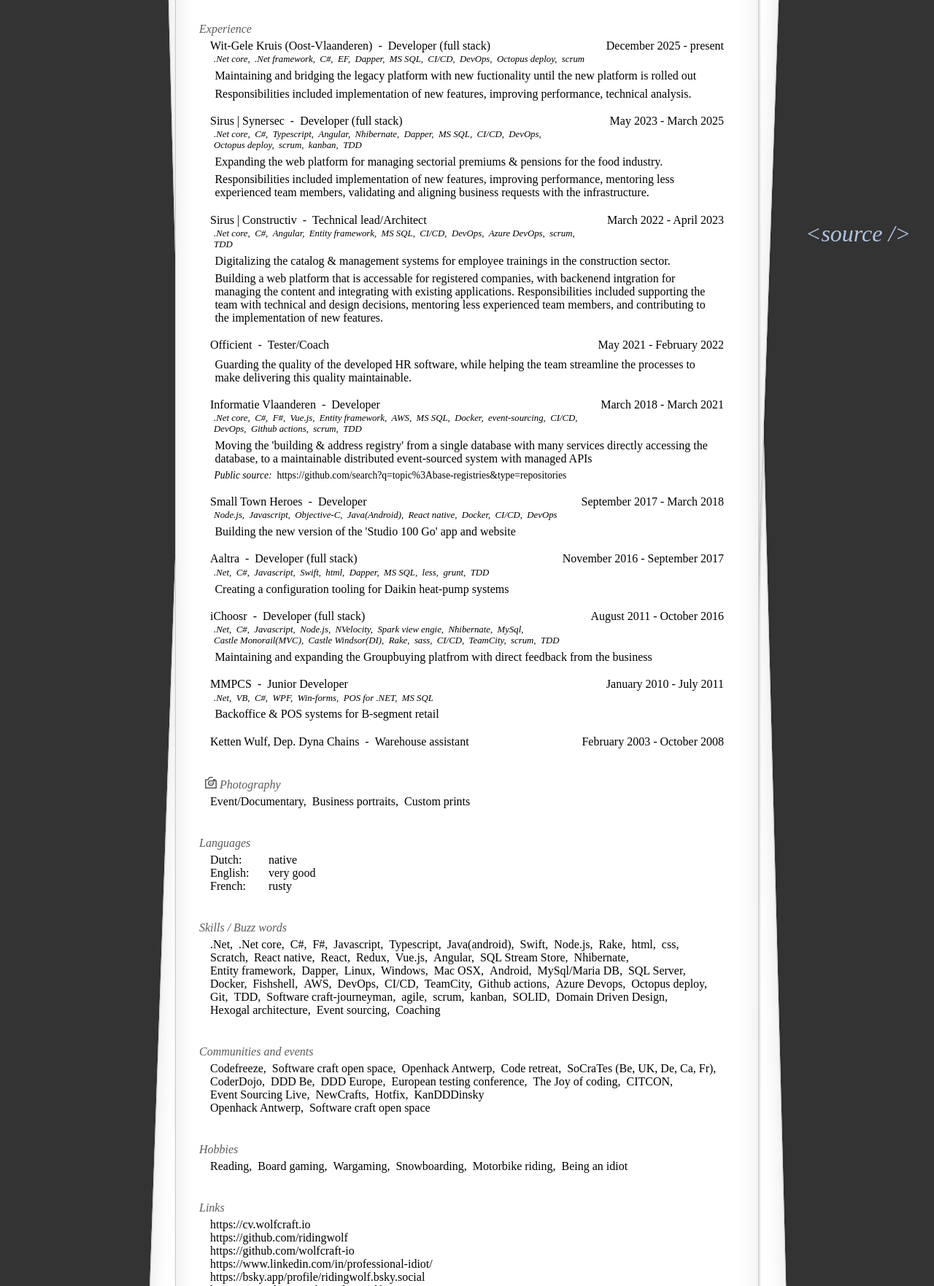
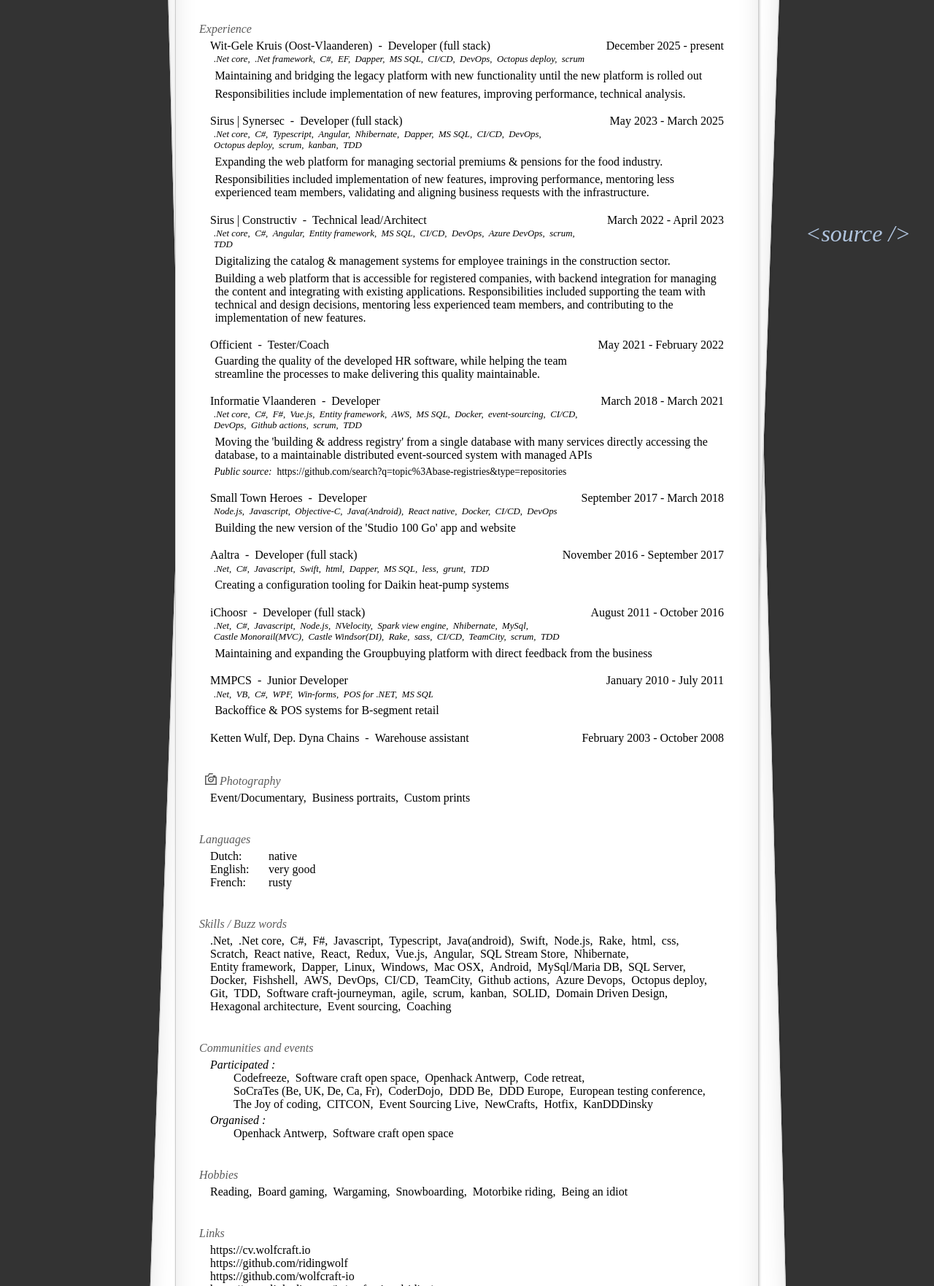
Before and after one commit to ridingwolf/ridingwolf.github.io, a plain HTML site: page index.html in a window 1280 px wide. Shown: the part 450-2213 px from the top of the page at 73% size. Drawn offline with Linux system fonts and the light colour scheme; a web font is replaced by a local one.

Commit message:
fix class names, html structure and typos
- replace all spaces when building css class names and retarget
  the activities styling to the communities-and-events section
- fix title fallback, error handler and data path in render_data.js
- use html5 doctype, move footer into body, add alt to loading image
- correct typos in the CV data, README and PR template
- remove empty stack from the Officient entry
- add .mailmap to unify author identities

Co-Authored-By: Claude Fable 5.2 <noreply@anthropic.com>

```diff
--- a/Curriculum_vitae.json
+++ b/Curriculum_vitae.json
@@ -34,8 +34,8 @@
 			"Period" : "December 2025 - present",
 			"Function" : "Developer (full stack)",
 			"Stack" : [".Net core", ".Net framework", "C#", "EF", "Dapper", "MS SQL", "CI/CD", "DevOps", "Octopus deploy", "scrum"],
-			"Description headline": "Maintaining and bridging the legacy platform with new fuctionality until the new platform is rolled out",
-			"Description": "Responsibilities included implementation of new features, improving performance, technical analysis."
+			"Description headline": "Maintaining and bridging the legacy platform with new functionality until the new platform is rolled out",
+			"Description": "Responsibilities include implementation of new features, improving performance, technical analysis."
 		},
 		{
 			"Company" : "Sirus | Synersec",
@@ -51,13 +51,12 @@
 			"Function" : "Technical lead/Architect",
 			"Stack" : [".Net core", "C#", "Angular", "Entity framework", "MS SQL", "CI/CD", "DevOps", "Azure DevOps", "scrum", "TDD"],
 			"Description headline": "Digitalizing the catalog & management systems for employee trainings in the construction sector.",
-			"Description": "Building a web platform that is accessable for registered companies, with backenend intgration for managing the content and integrating with existing applications. Responsibilities included supporting the team with technical and design decisions, mentoring less experienced team members, and contributing to the implementation of new features."
+			"Description": "Building a web platform that is accessible for registered companies, with backend integration for managing the content and integrating with existing applications. Responsibilities included supporting the team with technical and design decisions, mentoring less experienced team members, and contributing to the implementation of new features."
 		},
 		{
 			"Company" : "Officient",
 			"Period" : "May 2021 - February 2022",
 			"Function" : "Tester/Coach",
-			"Stack" : [],
 			"Description": "Guarding the quality of the developed HR software, while helping the team streamline the processes to make delivering this quality maintainable."
 		},
 		{
@@ -86,8 +85,8 @@
 			"Company" : "iChoosr",
 			"Period" : "August 2011 - October 2016",
 			"Function" : "Developer (full stack)",
-			"Stack" : [".Net", "C#", "Javascript", "Node.js", "NVelocity", "Spark view engie", "Nhibernate", "MySql", "Castle Monorail(MVC)", "Castle Windsor(DI)", "Rake", "sass", "CI/CD", "TeamCity", "scrum", "TDD"],
-			"Description": "Maintaining and expanding the Groupbuying platfrom with direct feedback from the business"
+			"Stack" : [".Net", "C#", "Javascript", "Node.js", "NVelocity", "Spark view engine", "Nhibernate", "MySql", "Castle Monorail(MVC)", "Castle Windsor(DI)", "Rake", "sass", "CI/CD", "TeamCity", "scrum", "TDD"],
+			"Description": "Maintaining and expanding the Groupbuying platform with direct feedback from the business"
 		},
 		{
 			"Company" : "MMPCS",
@@ -114,7 +113,7 @@
 		"React native", "React", "Redux", "Vue.js", "Angular",  "SQL Stream Store", "Nhibernate", "Entity framework", "Dapper",
 		"Linux", "Windows", "Mac OSX", "Android", "MySql/Maria DB", "SQL Server", "Docker", "Fishshell", "AWS",
 		"DevOps", "CI/CD", "TeamCity", "Github actions", "Azure Devops", "Octopus deploy",
-		"Git", "TDD", "Software craft-journeyman", "agile", "scrum", "kanban", "SOLID", "Domain Driven Design", "Hexogal architecture", "Event sourcing", "Coaching"
+		"Git", "TDD", "Software craft-journeyman", "agile", "scrum", "kanban", "SOLID", "Domain Driven Design", "Hexagonal architecture", "Event sourcing", "Coaching"
 	],
 	"Communities and events" : {
 		"Participated" : [
--- a/index.html
+++ b/index.html
@@ -1,4 +1,4 @@
-<!DOCTYPE html PUBLIC "-//W3C//DTD XHTML 1.1//EN" "http://www.w3.org/TR/xhtml11/DTD/xhtml11.dtd">
+<!DOCTYPE html>
 <html>
 	<head>
 		<meta charset="utf-8" />
@@ -6,16 +6,16 @@
 		<link rel="apple-touch-icon" href="/assets/apple-touch-180x180.png" />
 		<meta http-equiv="X-Clacks-Overhead" content="GNU Terry Pratchett" />
 		<title>Wolfcraft I/O</title>
-		<meta name="description" content="Resume for the idot in charge at Wolfcraft I/O" />
+		<meta name="description" content="Resume for the idiot in charge at Wolfcraft I/O" />
 		<link rel="stylesheet" type="text/css" href="/style/main.css"/>
 		<script type="module" src="/scripts/render_data.js" defer></script>
 	</head>
 	<body>
 		<div id="loading-screen">
-			<img src="/assets/loading.png" class="loading no-style">
+			<img src="/assets/loading.png" class="loading" alt="Loading">
 		</div>
+		<footer>
+			<a href="https://github.com/ridingwolf/ridingwolf.github.io" id="source">&lt;source &sol;&gt;</a>
+		</footer>
 	</body>
-	<footer>
-		<a href="https://github.com/ridingwolf/ridingwolf.github.io" id="source">&lt;source &sol;&gt;</a>
-	</footer>
 </html>
--- a/scripts/formatters.js
+++ b/scripts/formatters.js
@@ -26,7 +26,7 @@ function formatEmail(email){
 }
 
 function formatClassName(name){
-	return (name || '').toLowerCase().replace(/ /, '-');
+	return (name || '').toLowerCase().replace(/\s+/g, '-');
 }
 
 function formatString(data){
@@ -44,7 +44,7 @@ function formatString(data){
 
 	// chrome casts an string "month year" to a date, day 1 of that month, which gives wrong output
 	var date = new Date(data);
-	if(date !== "Invalid Date" && !isNaN(date) && date.getDate() !== 1)
+	if(!isNaN(date) && date.getDate() !== 1)
 		return date.toLocaleString('en-GB', { year: 'numeric', month: 'long', day: 'numeric' });
 
 	return data;
--- a/scripts/render_data.js
+++ b/scripts/render_data.js
@@ -14,7 +14,7 @@ function loadResumeData(callback) {
 	// nicked from http://codepen.io/KryptoniteDove/post/load-json-file-locally-using-pure-javascript
     var request = new XMLHttpRequest();
     request.overrideMimeType("application/json");
-    request.open('GET', '../../Curriculum_vitae.json', true);
+    request.open('GET', '/Curriculum_vitae.json', true);
     request.onreadystatechange = function () {
           if (request.readyState == 4 && request.status == "200") {
             callback(JSON.parse(request.responseText));
@@ -26,7 +26,7 @@ function loadResumeData(callback) {
 function setPageTitle(data){
 	document
 		.getElementsByTagName('title')[0]
-		.innerHTML += ' - ' + data['Personal Summary']['Name'] || 'Sloppy developer';
+		.innerHTML += ' - ' + (data['Personal Summary']['Name'] || 'Sloppy developer');
 }
 
 function render(data){
@@ -47,8 +47,10 @@ function usesInternetExploder(){
 
 function showErrorMessage(message){
 	var warning = document.getElementById('loading-screen') || document.getElementById('resume');
-	if(null == warning)
+	if(null == warning) {
 		alert('Something went horribly wrong, could not find warning box.');
+		return;
+	}
 
 	warning.removeAttribute('id');
 	warning.setAttribute('class', 'warning');
--- a/style/sections/activities.css
+++ b/style/sections/activities.css
@@ -1,16 +1,16 @@
-.section.activities .object .object-property .name {
+.section.communities-and-events .object .object-property .name {
 	display: block;
 }
 
-.section.activities .name {
+.section.communities-and-events .name {
 	font-style: italic;
 }
 
-.section.activities .content {
+.section.communities-and-events .content {
 	margin-left: 2rem;
 	clear: left;
 }
 
-.section.activities .object .object-property + .object-property {
+.section.communities-and-events .object .object-property + .object-property {
 	margin-top: 0.25rem;
 }
```
Also changed, not shown: 3 other files.
